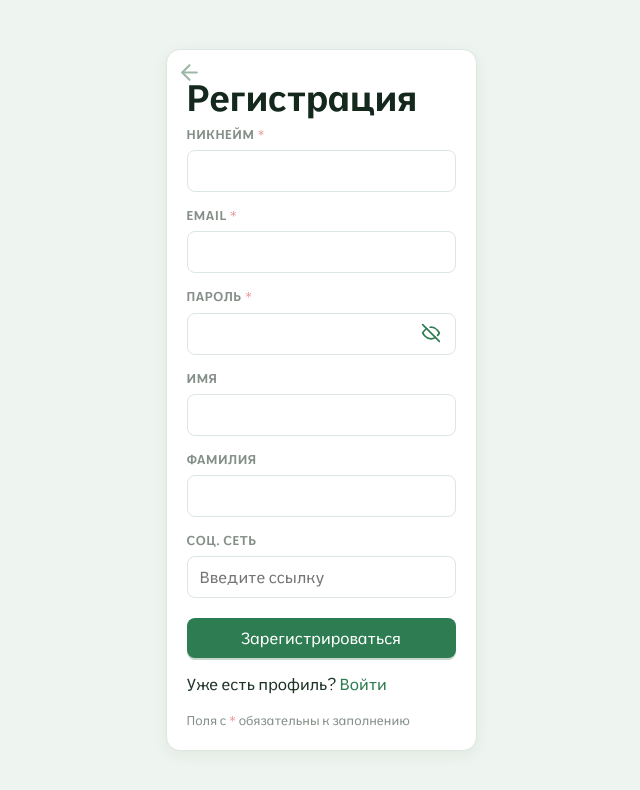
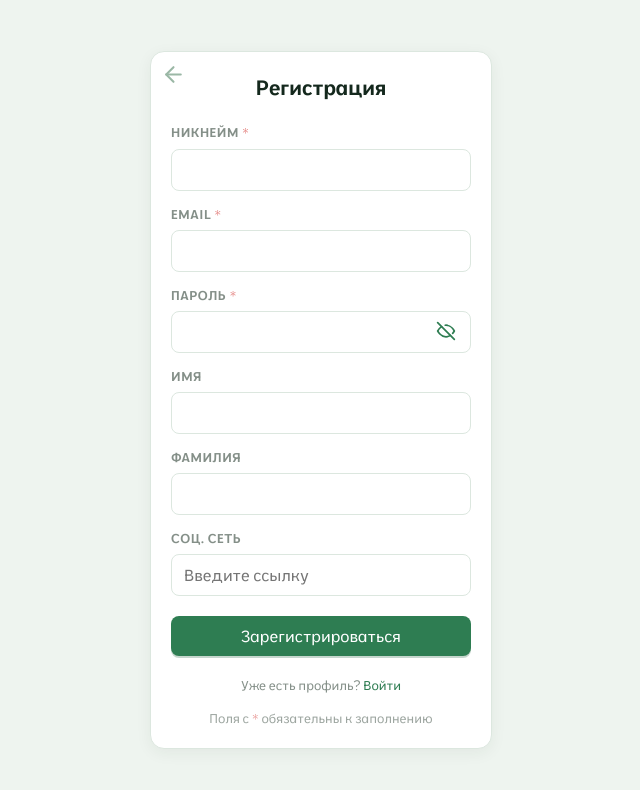
Before and after one commit to Evgeniy-Programming/TradeYourExp, a React (Vite) app in the folder frontend/: page /register in a window 1280 px wide. Shown: the top 790 px of the page, without its empty margins (315-955 px from the left). Built offline with nearby package versions, Linux system fonts and the light colour scheme; no server answers.

Commit message:
fix: login, register layout

```diff
--- a/frontend/src/pages/LoginPage/LoginPage.tsx
+++ b/frontend/src/pages/LoginPage/LoginPage.tsx
@@ -44,35 +44,37 @@ export const LoginPage = () => {
 
   return (
     <AuthLayout>
-      <form onSubmit={(e) => e.preventDefault()}>
+      <form className={style.form} onSubmit={(e) => e.preventDefault()}>
         <h2>Вход в профиль</h2>
 
         <div className={style.form__fields}>
           <div className={style.form__field}>
             <label htmlFor="login">Никнейм или Email</label>
             <Input
+              id="login"
               value={fieldLogin}
               autoComplete="username"
               onChange={(e) => setFieldLogin(e.target.value)}
-              id="login"
             />
           </div>
           <div className={style.form__field}>
             <label htmlFor="password">Пароль</label>
             <InputPassword
+              id="password"
               value={fieldPassword}
               autoComplete="current-password"
               onChange={(e) => setFieldPassword(e.target.value)}
-              id="password"
             />
           </div>
-          <Button type="submit" onClick={login}>
-            Войти
-          </Button>
-          <p>
-            Нет профиля? <A to="/register">Зарегистрироваться</A>
-          </p>
         </div>
+
+        <Button type="submit" isMaxWidth onClick={login}>
+          Войти
+        </Button>
+
+        <p className={style.form__footer}>
+          Нет профиля? <A to="/register">Зарегистрироваться</A>
+        </p>
       </form>
     </AuthLayout>
   );
--- a/frontend/src/pages/LoginPage/style.module.scss
+++ b/frontend/src/pages/LoginPage/style.module.scss
@@ -33,12 +33,7 @@
     }
   }
 
-  > button,
-  &__fields > button {
-    margin-top: 6px;
-  }
-
-  p {
+  &__footer {
     font-size: var(--font-size-small);
     color: var(--color-text-transparent);
     text-align: center;
--- a/frontend/src/pages/RegisterPage/RegisterPage.tsx
+++ b/frontend/src/pages/RegisterPage/RegisterPage.tsx
@@ -40,7 +40,7 @@ export const RegisterPage = () => {
 
   return (
     <AuthLayout>
-      <form onSubmit={(e) => e.preventDefault()}>
+      <form className={style.form} onSubmit={(e) => e.preventDefault()}>
         <h2>Регистрация</h2>
 
         <div className={style.form__fields}>
@@ -60,6 +60,7 @@ export const RegisterPage = () => {
               Email <span className={style.form__field__req}>*</span>
             </label>
             <Input
+              id="email"
               type="email"
               autoComplete="email"
               value={fieldEmail}
@@ -72,6 +73,7 @@ export const RegisterPage = () => {
             </label>
             <InputPassword
               id="password"
+              autoComplete="new-password"
               value={fieldPassword}
               onChange={(e) => setFieldPassword(e.target.value)}
             />
@@ -97,24 +99,27 @@ export const RegisterPage = () => {
           <div className={style.form__field}>
             <label htmlFor="social">Соц. сеть</label>
             <Input
+              id="social"
               type="url"
               placeholder="Введите ссылку"
               autoComplete="url"
-              id="social"
               value={fieldLink}
               onChange={(e) => setFieldLink(e.target.value)}
             />
           </div>
-          <Button type="submit" onClick={registration}>
-            Зарегистрироваться
-          </Button>
-          <p>
-            Уже есть профиль? <A to="/login">Войти</A>
-          </p>
-          <p className="label">
-            Поля с <span className={style.form__field__req}>*</span> обязательны к заполнению
-          </p>
         </div>
+
+        <Button type="submit" isMaxWidth onClick={registration}>
+          Зарегистрироваться
+        </Button>
+
+        <p className={style.form__footer}>
+          Уже есть профиль? <A to="/login">Войти</A>
+        </p>
+
+        <p className={style.form__hint}>
+          Поля с <span className={style.form__field__req}>*</span> обязательны к заполнению
+        </p>
       </form>
     </AuthLayout>
   );
--- a/frontend/src/pages/RegisterPage/style.module.scss
+++ b/frontend/src/pages/RegisterPage/style.module.scss
@@ -38,18 +38,19 @@
     }
   }
 
-  &__fields > button {
-    margin-top: 6px;
+  &__footer {
+    font-size: var(--font-size-small);
+    color: var(--color-text-transparent);
+    text-align: center;
   }
 
-  p {
+  &__hint {
+    margin-top: -8px;
+
     font-size: var(--font-size-small);
     color: var(--color-text-transparent);
     text-align: center;
 
-    &.label {
-      margin-top: 4px;
-      font-size: var(--font-size-small);
-    }
+    opacity: 0.8;
   }
 }
```
